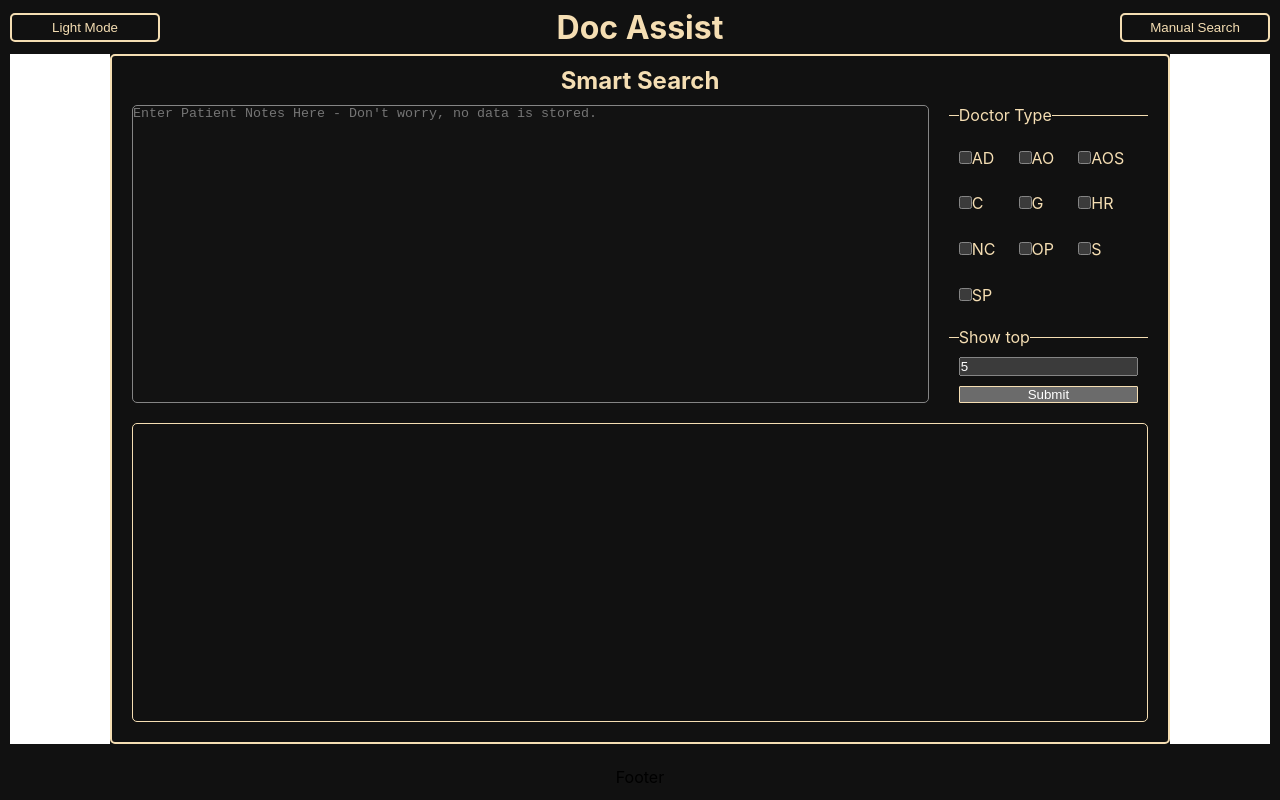
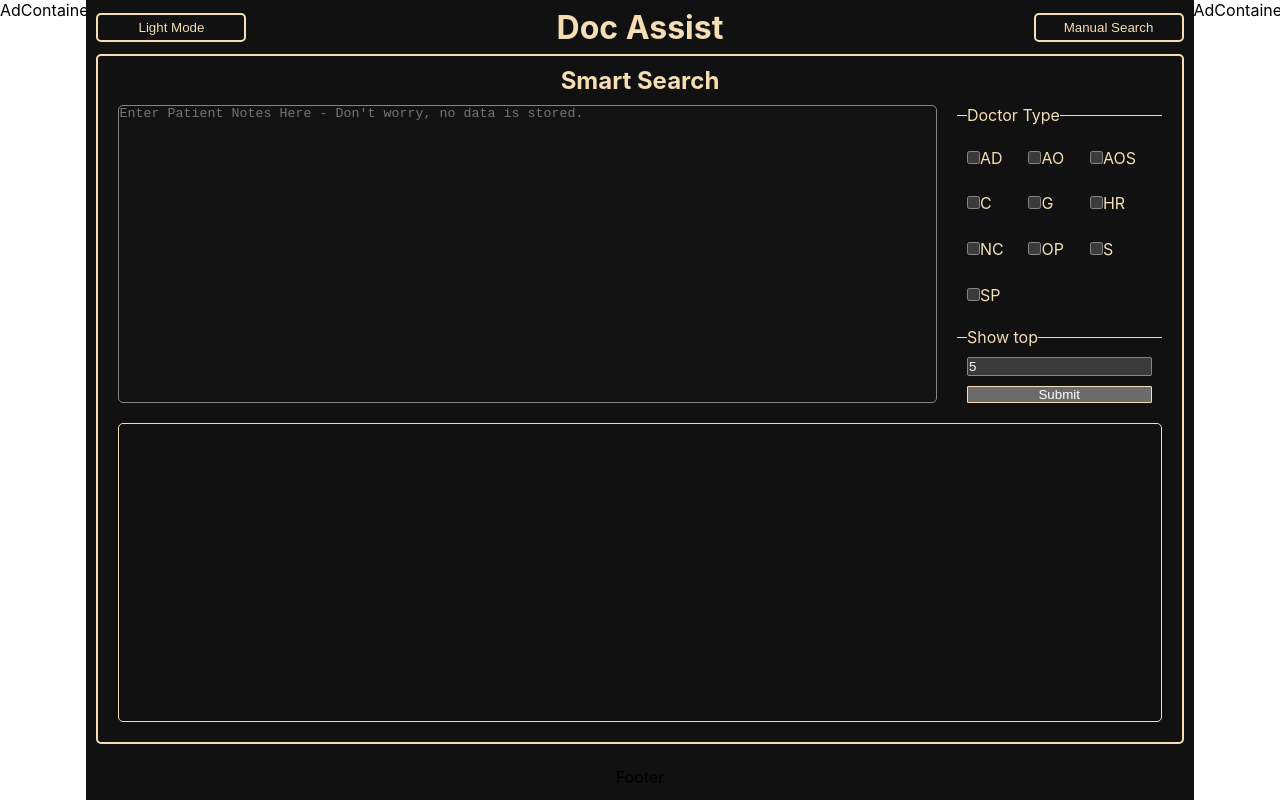
Before and after one commit to IAmStevenHale/DocAssist, a Next.js app: page / in a window 1280 px wide. Built offline with nearby package versions, Linux system fonts and the light colour scheme.

Commit message:
Change ad locations

```diff
--- a/pages/Layout.tsx
+++ b/pages/Layout.tsx
@@ -6,6 +6,7 @@ import styled from 'styled-components';
 import ManualSearch from '../components/ManualSearch';
 // import AdContainer from '../components/AdContainer';
 import Footer from '../components/Footer';
+import AdContainer from '../components/AdContainer';
 
 function Layout({ children }: any) {
     const [theme] = useAtom(themeAtom);
@@ -17,11 +18,13 @@ function Layout({ children }: any) {
                 <script async src="https://pagead2.googlesyndication.com/pagead/js/adsbygoogle.js?client=ca-pub-1034524975771842"
                     crossOrigin="anonymous"></script>
             </head>
+            <AdContainer />
                 <InnerContainer theme={theme}>
                 <Navbar />
                 <main>{children}</main>
                 <Footer />
                 </InnerContainer>
+            <AdContainer />
         </Container>
     );
 }
--- a/pages/index.tsx
+++ b/pages/index.tsx
@@ -10,10 +10,8 @@ const Home: NextPage = () => {
     const [theme] = useAtom(themeAtom);
     return (
         <Container theme={theme}>
-            <AdContainer />
             <SmartSearch/>
             <ManualSearch/>
-            <AdContainer />
         </Container>
     );
 };
@@ -29,5 +27,4 @@ const Container = styled.div<{theme: string}>`
     padding: 0 10px 10px 10px;
 `;
 
-
 export default Home;
```
